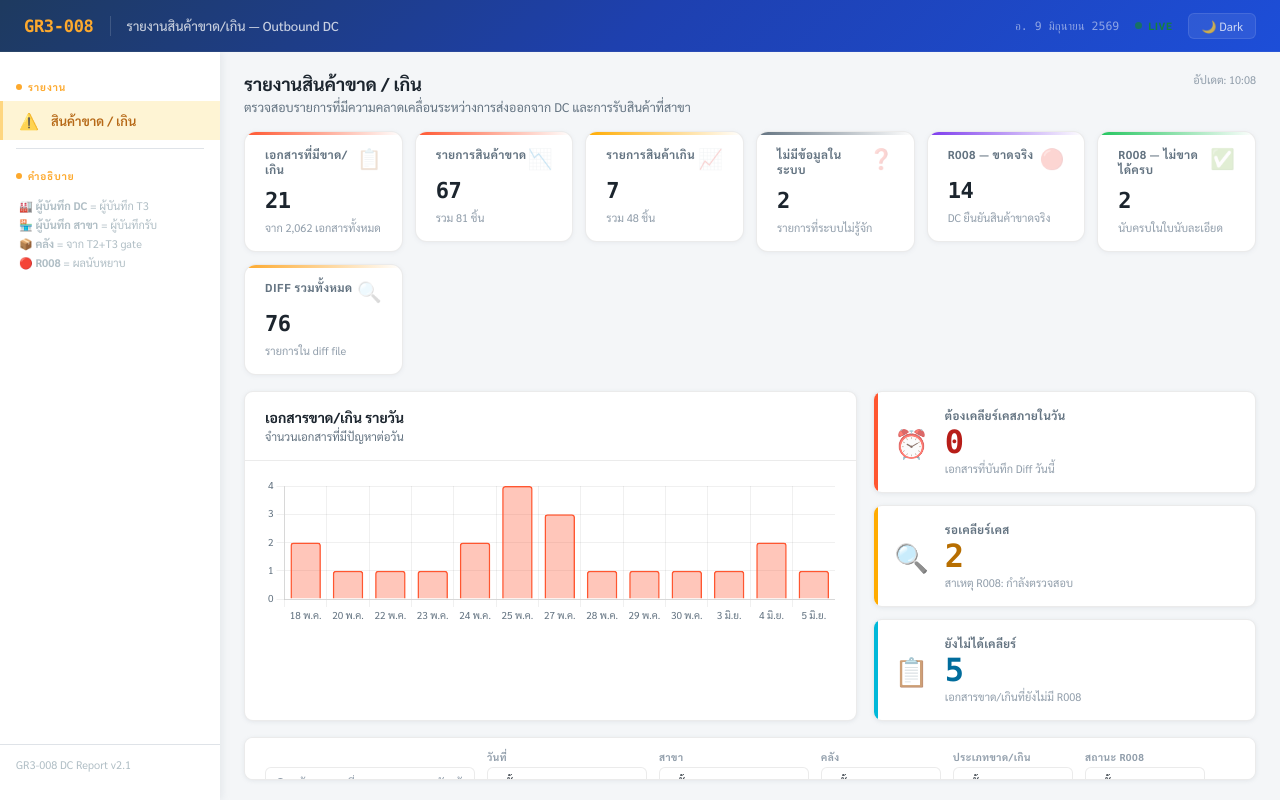
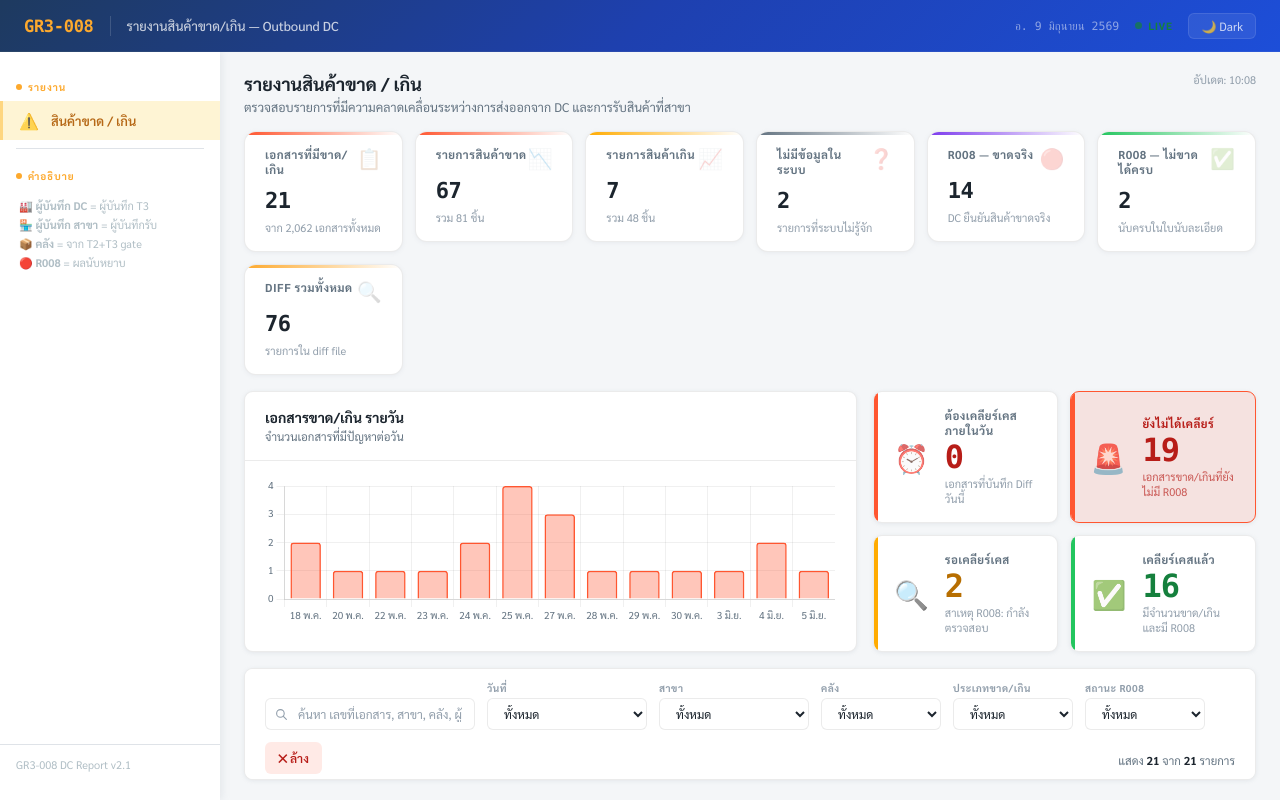
Before and after one commit to Tanadech/-Outbound-DC-GR3-008, a website with bundled scripts: page index.html in a window 1280 px wide. Built offline with nearby package versions, Linux system fonts and the light colour scheme.

Commit message:
update: case cards 2x2 grid, alert styling, new KPIs, JSON loader fallback

```diff
--- a/app.js
+++ b/app.js
@@ -334,6 +334,7 @@ function renderCaseCards(kpis) {
   if (!col) return;
 
   col.innerHTML = `
+    <!-- Row 1 -->
     <div class="case-card case-card--urgent">
       <div class="case-card-icon">⏰</div>
       <div class="case-card-body">
@@ -342,6 +343,15 @@ function renderCaseCards(kpis) {
         <div class="case-card-sub">เอกสารที่บันทึก Diff วันนี้</div>
       </div>
     </div>
+    <div class="case-card case-card--pending">
+      <div class="case-card-icon">🚨</div>
+      <div class="case-card-body">
+        <div class="case-card-label">ยังไม่ได้เคลียร์</div>
+        <div class="case-card-value">${formatNum(kpis.notCleared)}</div>
+        <div class="case-card-sub">เอกสารขาด/เกินที่ยังไม่มี R008</div>
+      </div>
+    </div>
+    <!-- Row 2 -->
     <div class="case-card case-card--waiting">
       <div class="case-card-icon">🔍</div>
       <div class="case-card-body">
@@ -350,12 +360,12 @@ function renderCaseCards(kpis) {
         <div class="case-card-sub">สาเหตุ R008: กำลังตรวจสอบ</div>
       </div>
     </div>
-    <div class="case-card case-card--pending">
-      <div class="case-card-icon">📋</div>
+    <div class="case-card case-card--cleared">
+      <div class="case-card-icon">✅</div>
       <div class="case-card-body">
-        <div class="case-card-label">ยังไม่ได้เคลียร์</div>
-        <div class="case-card-value">${formatNum(kpis.notCleared)}</div>
-        <div class="case-card-sub">เอกสารขาด/เกินที่ยังไม่มี R008</div>
+        <div class="case-card-label">เคลียร์เคสแล้ว</div>
+        <div class="case-card-value">${formatNum(kpis.clearedCases)}</div>
+        <div class="case-card-sub">มีจำนวนขาด/เกิน และมี R008</div>
       </div>
     </div>
   `;
--- a/styles/main.css
+++ b/styles/main.css
@@ -221,10 +221,10 @@ html, body {
   align-items: stretch;
 }
 
-/* Right column: 2 case cards stacked */
+/* Right column: 2×2 grid of case cards */
 .case-cards-col {
-  display: flex;
-  flex-direction: column;
+  display: grid;
+  grid-template-columns: 1fr 1fr;
   gap: var(--sp-3);
 }
 
@@ -249,7 +249,8 @@ html, body {
 }
 .case-card--urgent::before  { background: var(--danger); }
 .case-card--waiting::before { background: var(--warn); }
-.case-card--pending::before { background: var(--info); }
+.case-card--pending::before  { background: var(--danger); }
+.case-card--cleared::before  { background: var(--ok); }
 
 .case-card-icon {
   font-size: 28px;
@@ -278,11 +279,26 @@ html, body {
 }
 .case-card--urgent .case-card-value  { color: var(--danger-text); }
 .case-card--waiting .case-card-value { color: var(--warn-text); }
-.case-card--pending .case-card-value { color: var(--info-text); }
+.case-card--pending .case-card-value  { color: var(--danger-text); }
+.case-card--cleared .case-card-value  { color: var(--ok-text); }
 
 .case-card-sub {
   font-size: 11px;
   color: var(--text-subtle);
+}
+
+/* Alert style for ยังไม่ได้เคลียร์ */
+.case-card--pending {
+  background: var(--danger-dim);
+  border-color: var(--danger);
+}
+.case-card--pending .case-card-label { color: var(--danger-text); }
+.case-card--pending .case-card-sub   { color: var(--danger-text); opacity: .7; }
+.case-card--pending .case-card-icon  { animation: alertpulse 1.6s ease-in-out infinite; }
+
+@keyframes alertpulse {
+  0%, 100% { transform: scale(1);    opacity: .8; }
+  50%       { transform: scale(1.18); opacity: 1;  }
 }
 
 /* ---- Tab Bar ---- */
```
Also changed, not shown: data/data.json, lib/data-processor.js.
